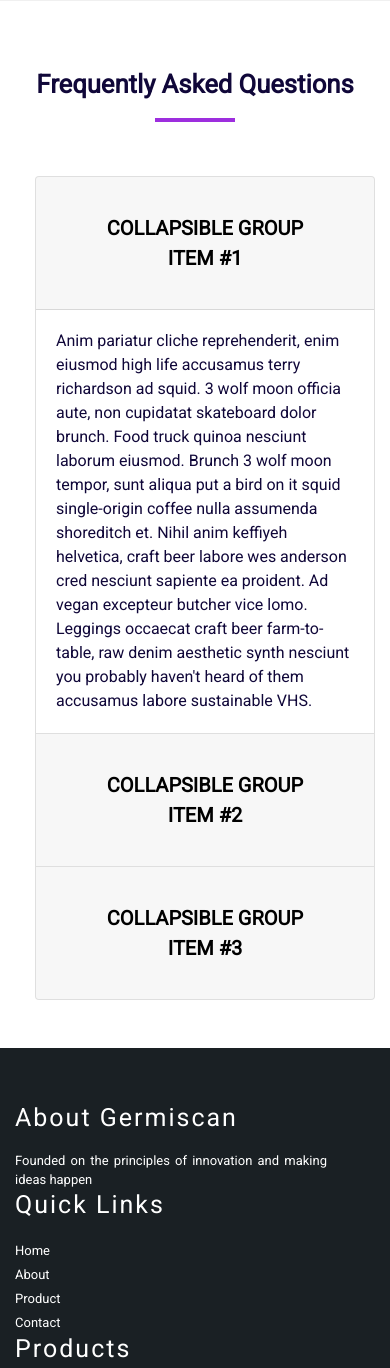
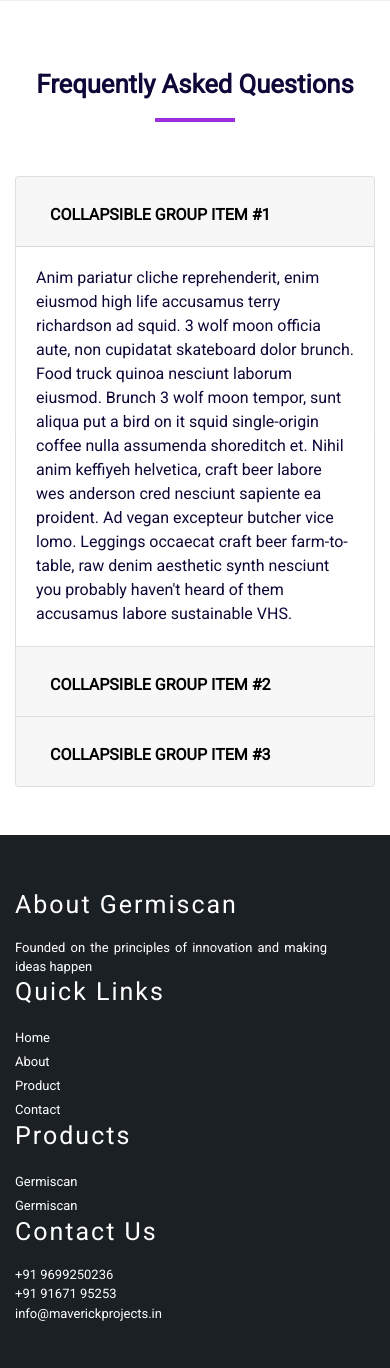
Before and after one commit to karansosa/germiscan-website, a PHP site: page / in a window 390 px wide. Shown: the part 3663-5031 px from the top of the page. Run offline with PHP 8.4, Linux system fonts and the light colour scheme; some libraries are stand-ins or nearby versions.

Commit message:
All devices media queries

```diff
--- a/css/responsive.css
+++ b/css/responsive.css
@@ -1,3 +1,4 @@
+/* ----------- Standard breakout ----------- */
 @media only screen and (max-width: 768px) {
 
     h1 {
@@ -15,7 +16,7 @@
         font-size: 16px;
     }
 
-    .card {
+    .applications .card {
         margin-left: 20px;
     }
 
@@ -36,3 +37,32 @@
 
 
   }
+
+
+
+/* ----------- iPhone 6, 6S, 7 and 8 ----------- */
+
+/* Portrait and Landscape */
+@media only screen
+  and (min-device-width: 375px)
+  and (max-device-width: 667px)
+  and (-webkit-min-device-pixel-ratio: 2) {
+
+    .applications .card {
+        margin-left: 20px;
+    }
+}
+
+/* ----------- iPhone 6+, 7+ and 8+ ----------- */
+
+/* Portrait and Landscape */
+@media only screen
+  and (min-device-width: 414px)
+  and (max-device-width: 736px)
+  and (-webkit-min-device-pixel-ratio: 3) {
+
+    .applications .card {
+        margin-left: 40px;
+    }
+
+}
--- a/css/style.css
+++ b/css/style.css
@@ -408,7 +408,8 @@ p{
 
 .faq-btn{
 	color: black;
-	font-size: 20px;
+	font-size: 16px;
+	padding: 14px;
 }
 
 .faq-btn:hover{
@@ -419,6 +420,21 @@ p{
     color: black;
 }
 
+.accordion>.card>.card-header {
+  height: 70px;
+}
+
+.btn-link.focus, .btn-link:focus {
+    text-decoration: none;
+}
+.btn-link:hover{
+	text-decoration: none;
+}
+
+.btn.focus, .btn:focus {
+    outline: 0;
+    box-shadow: 0 0 0 0.2rem rgba(255, 255, 255, 0.25);
+}
 
 /* Navbar */
 
--- a/index.php
+++ b/index.php
@@ -63,7 +63,7 @@
 
 <div class="container app">
 	<div class="row">
-		<div class="col-lg-4 col-md-4 col-sm-12 app-card pt-4">
+		<div class="col-lg-4 col-md-6 col-sm-12 app-card pt-4">
 			<div class="card app-card" style="width: 18rem;">
 				<img class="mt-4"  src="img/coronavirus.png " alt="Card image cap">
 					<div class="card-body">
@@ -73,7 +73,7 @@
 		    </div>
 		</div>
 
-		<div class="col-lg-4 col-md-4 col-sm-12 app-card pt-4">
+		<div class="col-lg-4 col-md-6 col-sm-12 app-card pt-4">
 			<div class="card app-card" style="width: 18rem;">
 					<img class="mt-4" src="img/milk.png" alt="Card image cap">
 						<div class="card-body">
@@ -83,7 +83,7 @@
 			</div>
 		</div>
 
-		<div class="col-lg-4 col-md-4 col-sm-12 app-card pt-4">
+		<div class="col-lg-4 col-md-6 col-sm-12 app-card pt-4">
 		<div class="card app-card" style="width: 18rem;">
 					<img class="mt-4" src="img/monitor.png" alt="Card image cap">
 						<div class="card-body">
@@ -93,7 +93,7 @@
 		</div>
 		</div>
 
-		<div class="col-lg-4 col-md-4 col-sm-12 app-card pt-4">
+		<div class="col-lg-4 col-md-6 col-sm-12 app-card pt-4">
 		<div class="card app-card" style="width: 18rem;">
 					<img class="mt-4" src="img/delivery.png" alt="Card image cap">
 						<div class="card-body">
@@ -103,7 +103,7 @@
 			</div>
 		</div>
 
-		<div class="col-lg-4 col-md-4 col-sm-12 app-card pt-4">
+		<div class="col-lg-4 col-md-6 col-sm-12 app-card pt-4">
 		<div class="card app-card" style="width: 18rem;">
 					<img class="mt-4" src="img/wallet.png" alt="Card image cap">
 						<div class="card-body text-center">
@@ -113,7 +113,7 @@
 			</div>
 		</div>
 
-		<div class="col-lg-4 col-md-4 col-sm-12 app-card pt-4">
+		<div class="col-lg-4 col-md-6 col-sm-12 app-card pt-4">
 		<div class="card app-card" style="width: 18rem;">
 					<img class="mt-4" src="img/company.png" alt="Card image cap">
 						<div class="card-body">
@@ -225,8 +225,8 @@
 	<h1 class="text-center wgh">Frequently Asked Questions</h1>
 
 	<div class="accordion pt-5" id="accordionExample">
-  <div class="card">
-    <div class="card-header" id="headingOne">
+  <div class="card ">
+    <div class="card-header faq-card" id="headingOne">
       <h5 class="mb-0">
         <button class=" faq-btn btn btn-link" type="button" data-toggle="collapse" data-target="#collapseOne" aria-expanded="true" aria-controls="collapseOne">
           Collapsible Group Item #1
@@ -240,8 +240,8 @@
       </div>
     </div>
   </div>
-  <div class="card">
-    <div class="card-header" id="headingTwo">
+  <div class="card ">
+    <div class="card-header faq-header" id="headingTwo">
       <h5 class="mb-0">
         <button class=" faq-btn  btn btn-link collapsed" type="button" data-toggle="collapse" data-target="#collapseTwo" aria-expanded="false" aria-controls="collapseTwo">
           Collapsible Group Item #2
@@ -255,7 +255,7 @@
     </div>
   </div>
   <div class="card">
-    <div class="card-header" id="headingThree">
+    <div class="card-header faq-header" id="headingThree">
       <h5 class="mb-0">
         <button class="faq-btn btn btn-link collapsed" type="button" data-toggle="collapse" data-target="#collapseThree" aria-expanded="false" aria-controls="collapseThree">
           Collapsible Group Item #3
--- a/js/main.js
+++ b/js/main.js
@@ -13,7 +13,7 @@ $(window).scroll(function() {
 });
 
 
-// Product Reviews
+// Homepage slider
 
 $(document).ready(function(){
     $('.ct-slick-homepage').slick({
```
